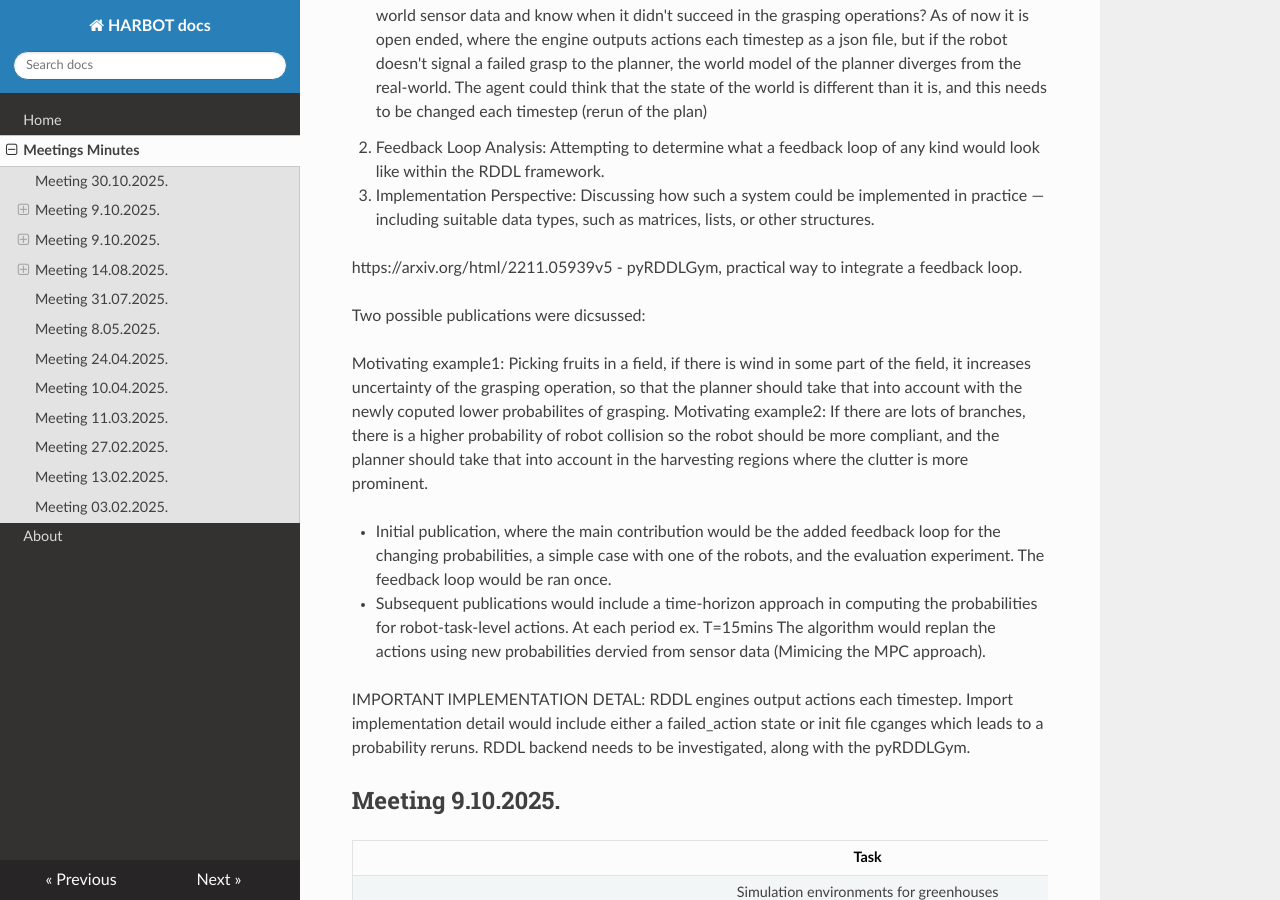
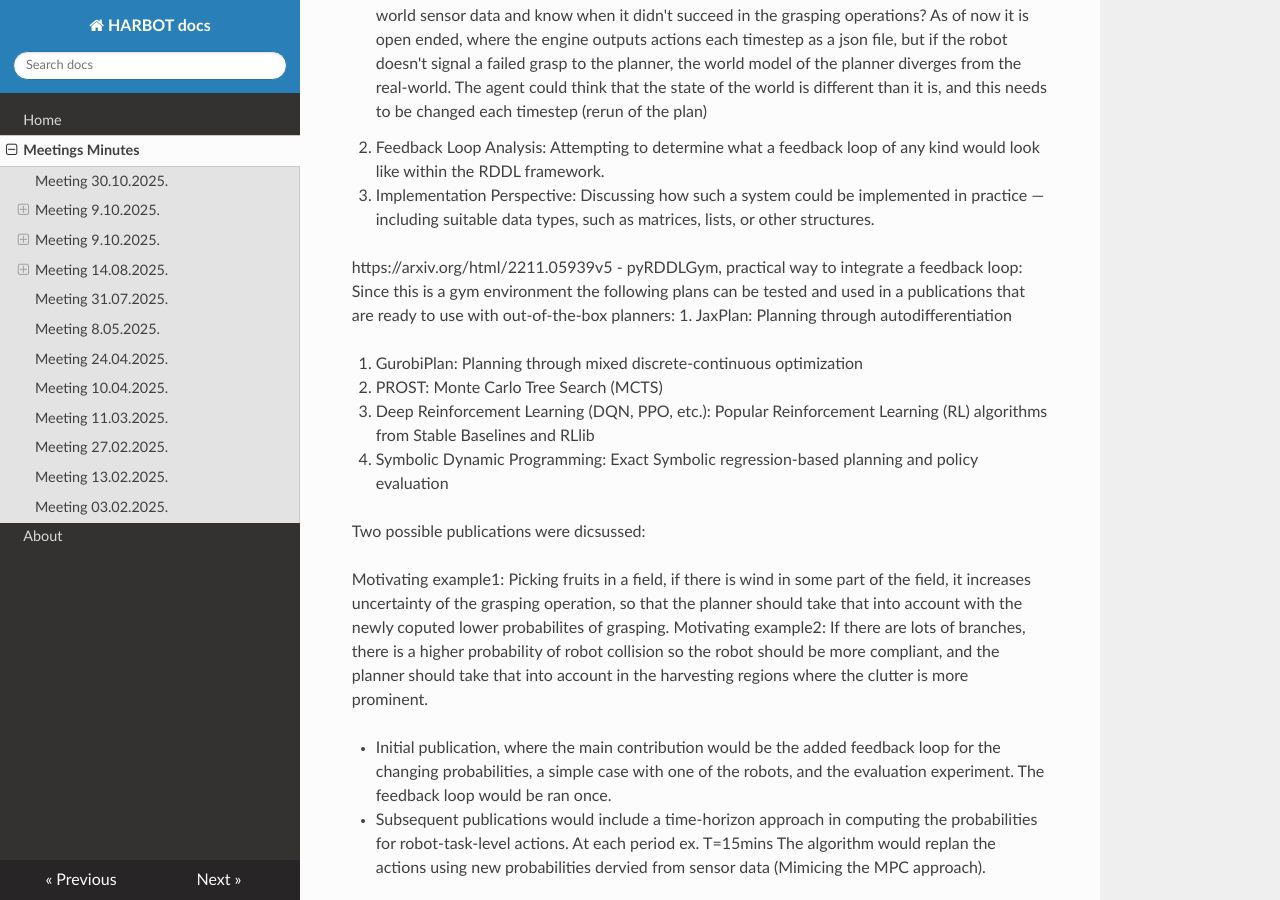
Before and after one commit to etfrobotics/HARBOT, an MkDocs documentation site: the page built from docs/logs.md, in a window 1280 px wide and 900 px high, scrolled down 512 px. Built offline with MkDocs 1.6.1, drawn with Linux system fonts in a browser that asks for light colours; nearby versions of some CDN libraries.

Commit message:
Update logs.md

```diff
--- a/docs/logs.md
+++ b/docs/logs.md
@@ -21,7 +21,18 @@ Topics of the Discussion
 
 4. Implementation Perspective: Discussing how such a system could be implemented in practice — including suitable data types, such as matrices, lists, or other structures.
 
-https://arxiv.org/html/2211.05939v5 - pyRDDLGym, practical way to integrate a feedback loop.
+https://arxiv.org/html/2211.05939v5 - pyRDDLGym, practical way to integrate a feedback loop:
+Since this is a gym environment the following plans can be tested and used in a publications that
+are ready to use with out-of-the-box planners:
+1. JaxPlan: Planning through autodifferentiation
+
+2. GurobiPlan: Planning through mixed discrete-continuous optimization
+
+3. PROST: Monte Carlo Tree Search (MCTS)
+
+4. Deep Reinforcement Learning (DQN, PPO, etc.): Popular Reinforcement Learning (RL) algorithms from Stable Baselines and RLlib
+
+5. Symbolic Dynamic Programming: Exact Symbolic regression-based planning and policy evaluation
 
 Two possible publications were dicsussed:
 
```
